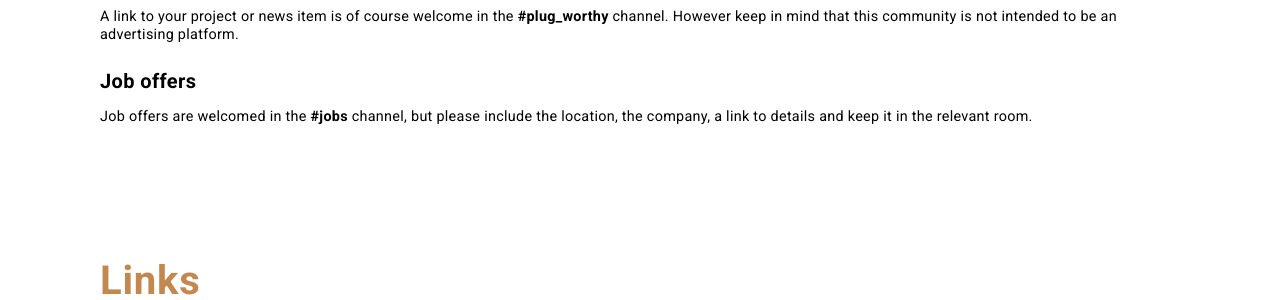
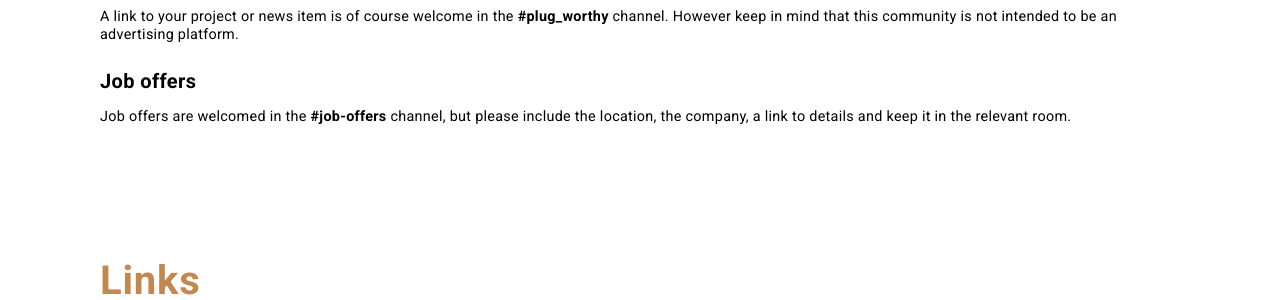
Before and after one commit to unecigarettewm/cppa-www, a Jekyll site: the page built from slack/index.html, in a window 1280 px wide and 900 px high, scrolled down 1706 px. Shown: the part 152-452 px from the top of the window. Built offline with Jekyll 4.4.1, drawn with Linux system fonts in a browser that asks for light colours.

Commit message:
Update index.html

```diff
--- a/slack/index.html
+++ b/slack/index.html
@@ -84,7 +84,7 @@ title: C++ Language Slack Workspace
 
       <li class='slack-list-item'>
         <h4 class='text-m'>Job offers</h4>
-        <p class='text-xxs'>Job offers are welcomed in the <strong>#jobs</strong> channel, but please include
+        <p class='text-xxs'>Job offers are welcomed in the <strong>#job-offers</strong> channel, but please include
         the location, the company, a link to details and keep it in the relevant
         room.</p>
       </li>
```
